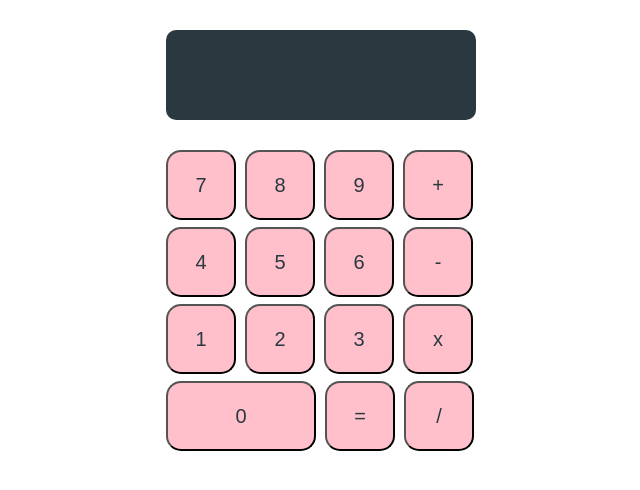
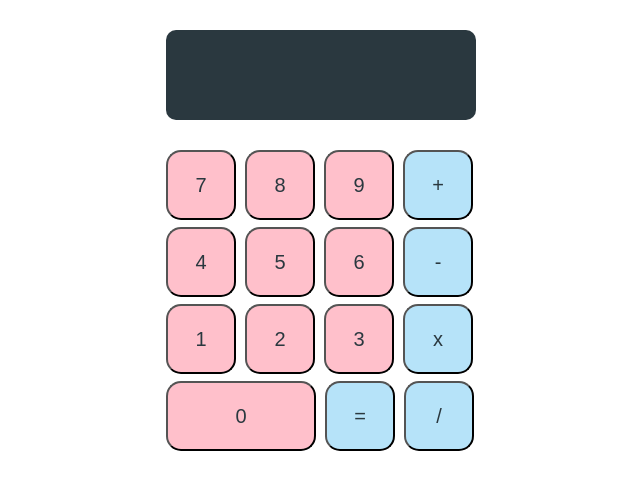
Before and after one commit to nurlailifajriyah/webapp-hw, a Django app: template homework/2/calculator/templates/calculator.html in a window 1280 px wide. Shown: the top 490 px of the page, without its empty margins (147-787 px from the left). Run offline with Django 3.2, Linux system fonts and the light colour scheme; the template is opened without the code that fills it, so the values that code supplies are empty.

Commit message:
Change class name for non-numeric button

```diff
--- a/homework/2/calculator/templates/calculator.html
+++ b/homework/2/calculator/templates/calculator.html
@@ -14,24 +14,24 @@
         <button class="number" value="7">7</button>
         <button class="number" value="8">8</button>
         <button class="number" value="9">9</button>
-        <button class="number" value="+">+</button>
+        <button class="otherbutton" value="+">+</button>
     </div>
     <div class="second-row">
         <button class="number" value="4">4</button>
         <button class="number" value="5">5</button>
         <button class="number" value="6">6</button>
-        <button class="number" value="-">-</button>
+        <button class="otherbutton" value="-">-</button>
     </div>
      <div class="third-row">
          <button class="number" value="1">1</button>
         <button class="number" value="2">2</button>
         <button class="number" value="3">3</button>
-        <button class="number" value="x">x</button>
+        <button class="otherbutton" value="x">x</button>
     </div>
     <div class="third-row">
         <button class="zero" value="0">0</button>
-        <button class="number" value="=">=</button>
-        <button class="number" value="/">/</button>
+        <button class="otherbutton" value="=">=</button>
+        <button class="otherbutton" value="/">/</button>
     </div>
 
 </div>
```
